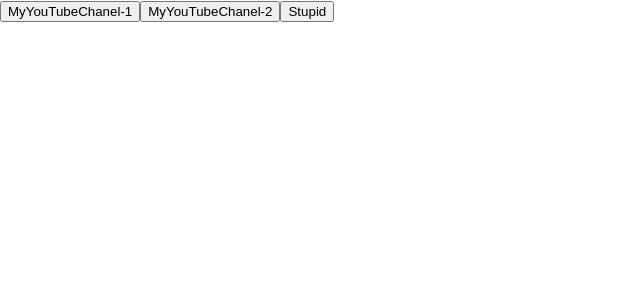
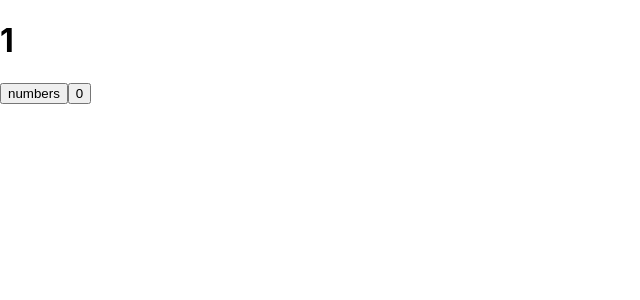
Before and after one commit to Siarheispivak/microtasks, a React (Create React App) app in the folder microtasks/: page / in a window 1280 px wide. Shown: the top 300 px of the page, without its empty margins (0-640 px from the left). Built offline with nearby package versions, Linux system fonts and the light colour scheme.

Commit message:
finished useState microtask

```diff
--- a/microtasks/src/App.tsx
+++ b/microtasks/src/App.tsx
@@ -1,32 +1,24 @@
-import React,{ MouseEvent } from 'react';
+import React, {MouseEvent, useState} from 'react';
 
 import './App.css';
-import {NewComponent} from "./site/NewComponent";
-import {Button} from "./components/Button";
+
 
 
 function App() {
+let [a,setA] = useState(1)
+const onClickHandler = () => {
+    setA(++a)
+}
+    const onClickHandler2 = () => {
+        setA(0)
+    }
 
-    const Button1Foo=(subscriber: string,age:number,address:string)=>{
-        console.log(subscriber,age)
-    }
-    const Button2Foo=(subscriber: string)=>{
-        console.log(subscriber)
-    }
-    const Button3Foo=()=>{
-        console.log('i am stupid')
-    }
 
     return (
     <div className="App">
-
-        {/*<button >MyYouTubeChanel-1</button>*/}
-        {/*<button >MyYouTubeChanel-2</button>*/}
-        <Button name={'MyYouTubeChanel-1'} callBack={()=>Button1Foo('i am Vasilij', 21, 'live in minsk')}/>
-        <Button name={'MyYouTubeChanel-2'}callBack={()=>Button2Foo('i am Ivan')}/>
-        {/*<Button name={'MyYouTubeChanel-3'}callBack={()=>Button2Foo('i am stupid button')}/>*/}
-        <Button name={"Stupid"} callBack={Button3Foo}/>
-
+        <h1>{a}</h1>
+        <button onClick={onClickHandler}>numbers</button>
+        <button onClick={onClickHandler2}>0</button>
     </div>
   );
 }
```
Also changed, not shown: microtasks/src/site/NewComponent.tsx (deleted, +0 -49 lines).
